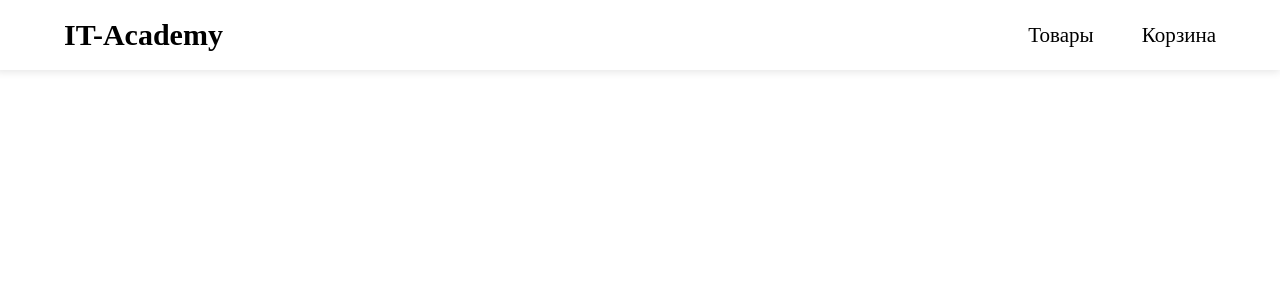
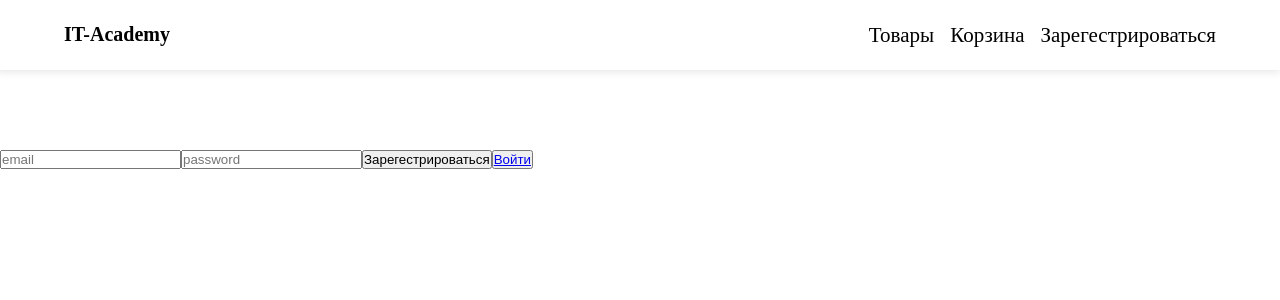
Before and after one commit to KurbanTR/InetStore, a React (Vite) app: page /reg in a window 1280 px wide. Shown: the top 300 px of the page. Built offline with nearby package versions, Linux system fonts and the light colour scheme.

Commit message:
Добавил регистрацию

```diff
--- a/package.json
+++ b/package.json
@@ -15,6 +15,7 @@
     "@emotion/styled": "^11.11.5",
     "@reduxjs/toolkit": "^2.2.3",
     "antd": "^5.16.0",
+    "firebase": "^10.10.0",
     "framer-motion": "^11.0.24",
     "react": "^18.2.0",
     "react-dom": "^18.2.0",
--- a/src/App.jsx
+++ b/src/App.jsx
@@ -1,5 +1,7 @@
 import './App.css'
 import AdminKatalog from './commponents/AdminKatalog'
+import SignIn from './commponents/Authentication/SignIn'
+import SignUp from './commponents/Authentication/SignUp'
 import Header from './commponents/Header'
 import Katalog from './commponents/Katalog'
 import Korz from './commponents/Korz'
@@ -11,8 +13,10 @@ function App() {
     <>
         <Header/>
         <Routes>
-          <Route path="/" element={<Katalog/>}></Route>
-          <Route path="/korthina" element={<Korz/>}></Route>
+          <Route path="/" element={<Katalog/>}/>
+          <Route path='/reg' element={<SignIn/>}/>
+          <Route path='/vhod' element={<SignUp/>}/>
+          <Route path="/korthina" element={<Korz/>}/>
           <Route path='/admin' element={<AdminKatalog/>}/>
         </Routes>
     </>
--- /dev/null
+++ b/src/commponents/Authentication/SignIn.jsx
@@ -0,0 +1,30 @@
+import { useState } from "react"
+import { useDispatch } from "react-redux"
+import { createAccount } from "../store/authReducer"
+import { Link } from "react-router-dom"
+
+const SignIn = () => {
+  const [email, setEmail] = useState('')
+  const [password, setPassword] = useState('')
+
+  const dispatch = useDispatch()
+  const onHandleClick = () => {
+    if(email == ''|| password == ''){
+        false
+    } else {
+        const user = {email, password}
+        dispatch(createAccount(user))
+    }
+  }
+
+  return (
+    <div style={{position: 'relative', top: '150px'}}>
+      <input value={email} onChange={(e)=>setEmail(e.target.value)} type="email"  placeholder="email"/>
+      <input value={password} onChange={(e)=>setPassword(e.target.value)} type="email" placeholder="password"/>
+      <button onClick={onHandleClick}>Зарегестрироваться</button>
+      <button><Link to='/vhod'>Войти</Link></button>
+    </div>
+  )
+}
+
+export default SignIn
--- /dev/null
+++ b/src/commponents/Authentication/SignUp.jsx
@@ -0,0 +1,28 @@
+import { useState } from "react"
+import { useDispatch } from "react-redux"
+import { loginInAccount } from "../store/authReducer"
+
+const SignUp = () => {
+  const [email, setEmail] = useState('')
+  const [password, setPassword] = useState('')
+
+  const dispatch = useDispatch()
+  const onHandleClick = () => {
+    if(email == ''|| password == ''){
+        false
+    } else {
+        const user = {email, password}
+        dispatch(loginInAccount(user))
+    }
+  }
+
+  return (
+    <div style={{position: 'relative', top: '150px'}}>
+      <input value={email} onChange={(e)=>setEmail(e.target.value)} type="email"  placeholder="email"/>
+      <input value={password} onChange={(e)=>setPassword(e.target.value)} type="email" placeholder="password"/>
+      <button onClick={onHandleClick}>Войти</button>
+    </div>
+  )
+}
+
+export default SignUp
--- a/src/commponents/Header.jsx
+++ b/src/commponents/Header.jsx
@@ -16,6 +16,7 @@ const Header = () => {
                 <div className={s.header_link}>
                     <Link className={s.link} to='/'>Товары</Link>
                     <Link className={s.link} to='/korthina'>Корзина</Link>
+                    <Link className={s.link} to='/reg'>Зарегестрироваться</Link>
                 </div>
                 <div className={s.header_menu}>
                   <Menu>
@@ -25,6 +26,7 @@ const Header = () => {
                     <MenuList>
                       <MenuItem><Link to='/'>Товары</Link></MenuItem>
                       <MenuItem><Link to='/korthina'>Корзина</Link> </MenuItem>
+                      <MenuItem><Link className={s.link} to='/reg'>Зарегестрироваться</Link></MenuItem>
                     </MenuList>
                   </Menu>
                 </div>
--- /dev/null
+++ b/src/commponents/store/authReducer.js
@@ -0,0 +1,37 @@
+import { createAsyncThunk, createSlice } from "@reduxjs/toolkit";
+import { createUserWithEmailAndPassword, signInWithEmailAndPassword, signOut } from "firebase/auth";
+import { auth } from "../../firebaseConfig";
+
+export const createAccount = createAsyncThunk(
+    'user/createAccount',
+    async ({email,password}) => {
+        const userCredentials = await createUserWithEmailAndPassword(auth, email, password)
+        console.log(userCredentials.user);
+    }
+)
+export const loginInAccount = createAsyncThunk(
+    'user/loginInAccount',
+    async ({email,password}) => {
+        const userCredentials = await signInWithEmailAndPassword(auth, email, password)
+        console.log(userCredentials.user);
+    }
+)
+export const signOutFromAccount = createAsyncThunk(
+    'user/signOutFromAccount',
+    async () => {
+        await signOut(auth)
+    }
+)
+
+const authSlise = createSlice({
+    name: 'user',
+    initialState: {
+        email: '',
+        tokin: '',
+    },
+    reducers: {
+
+    },
+})
+export const { addProduct, addBusket, removeProduct } = authSlise.actions
+export default authSlise.reducer
--- /dev/null
+++ b/src/firebaseConfig.js
@@ -0,0 +1,20 @@
+// Import the functions you need from the SDKs you need
+import { initializeApp } from "firebase/app";
+import { getAuth } from 'firebase/auth'
+// TODO: Add SDKs for Firebase products that you want to use
+// https://firebase.google.com/docs/web/setup#available-libraries
+
+// Your web app's Firebase configuration
+const firebaseConfig = {
+  apiKey: "AIzaSyDqfHWbbzugDam5BhtmasxJuCFKu3ZKtHA",
+  authDomain: "shop-b02db.firebaseapp.com",
+  projectId: "shop-b02db",
+  storageBucket: "shop-b02db.appspot.com",
+  messagingSenderId: "353233603243",
+  appId: "1:353233603243:web:a27c8b7e79633536dd05ee"
+};
+
+// Initialize Firebase
+const app = initializeApp(firebaseConfig);
+
+export const auth = getAuth(app)
--- a/src/style/Header.module.css
+++ b/src/style/Header.module.css
@@ -15,13 +15,13 @@
     justify-content: space-between;
 }
 .header_icon{
-    font-size: 30px;
+    font-size: 20px;
     font-weight: 600;
 }
 .header_link{
     display: flex;
     align-items: center;
-    gap: 3em;
+    gap: 1em;
 }
 .link{
     font-size: 21px;
```
Also changed, not shown: src/commponents/Authentication/SignIn.module.css (added), src/commponents/Authentication/SignUp.module.css (added), 1 other file (tests, documents, lock files or other folders).
